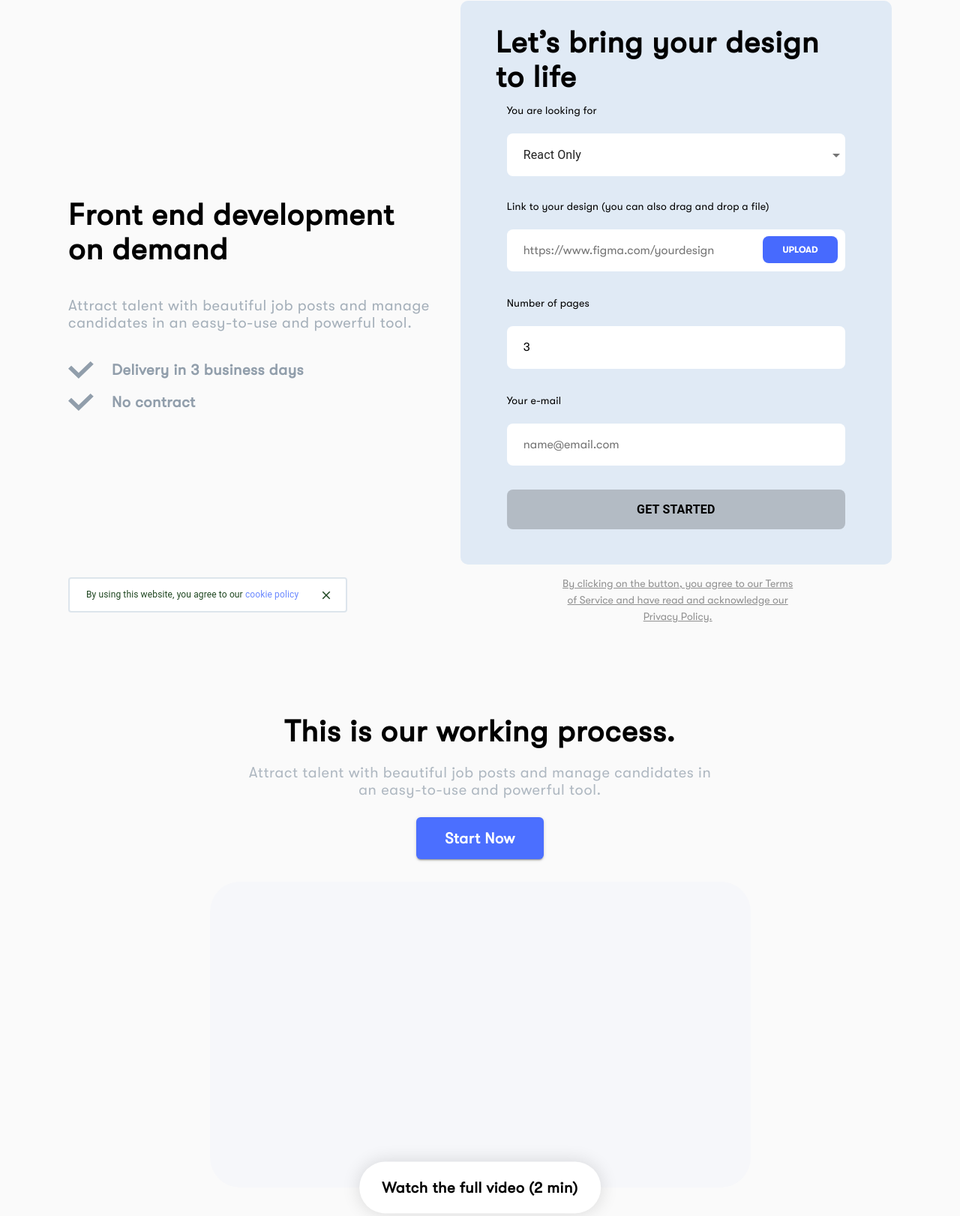
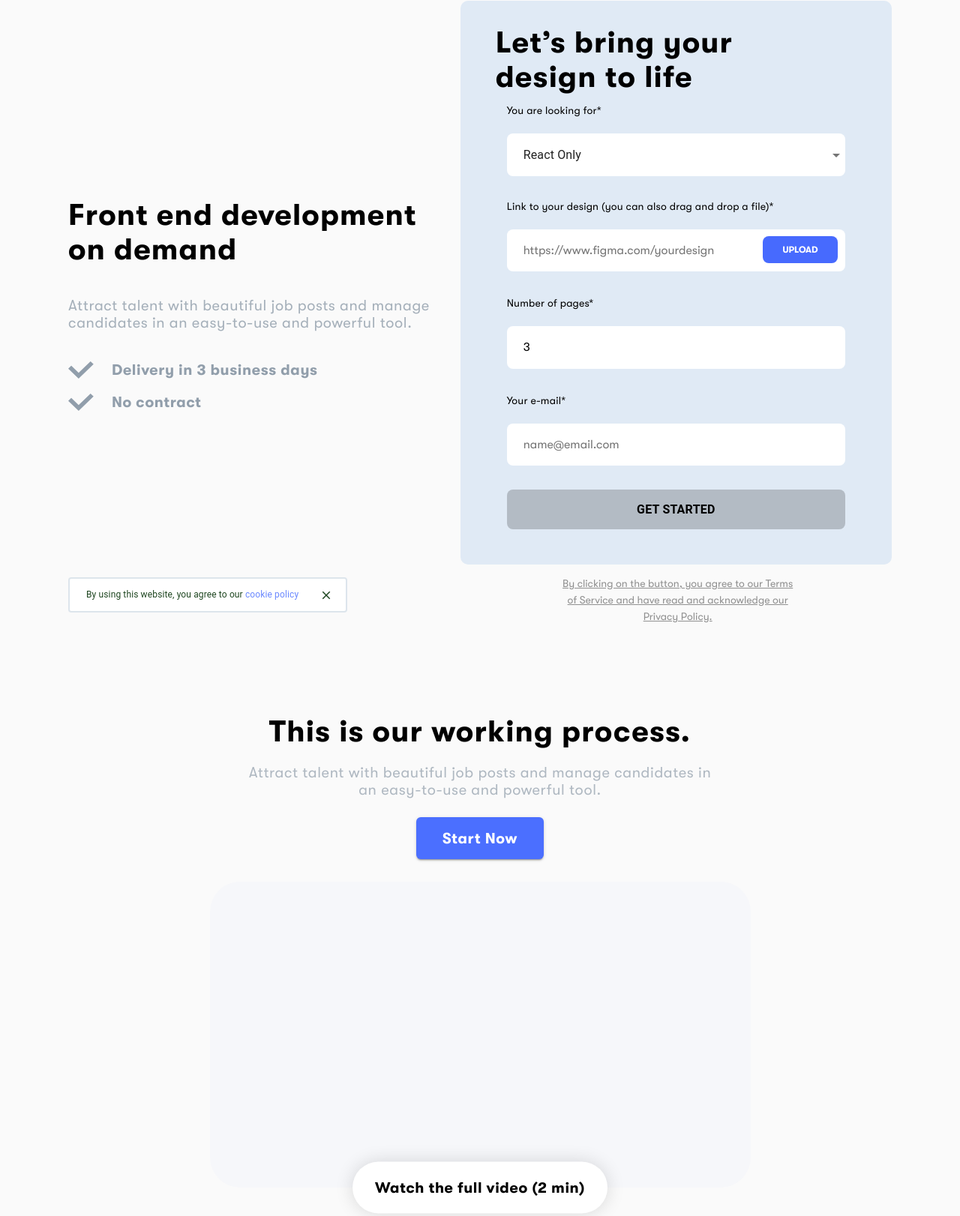
Before and after one commit to Mionder/devondemand, a Gatsby site: page / in a window 1280 px wide. Shown: the part 220-1842 px from the top of the page at 75% size. Built offline with nearby package versions, Linux system fonts and the light colour scheme; Gatsby itself is replaced by a stand-in of ours.

Commit message:
some styles minor updates

```diff
--- a/src/components/About/about.css
+++ b/src/components/About/about.css
@@ -9,7 +9,7 @@
 
 .about_title{
     color: #000000;
-    font-family: "GTWalsheimProBlack";
+    font-family: "GTWalsheimProBold";
     font-size: 40px;
     letter-spacing: 1.2px;
     max-width: 551px;
--- a/src/components/FirstMainForm/firstMainForm.js
+++ b/src/components/FirstMainForm/firstMainForm.js
@@ -179,7 +179,7 @@ export default class FirstMainForm extends Component{
                 <div className="form_dev">
                         <h5>Let’s bring your design to life</h5>
                         <div className="from-section">
-                        <span className="from-section__text">You are looking for</span>
+                        <span className="from-section__text">You are looking for*</span>
                         <div className="form-tabs">
                             <div className="selecter">
                                 <FormControl required >
@@ -191,16 +191,16 @@ export default class FirstMainForm extends Component{
                                         id: 'age-native-required',
                                     }}
                                     >
-                                    <option  value={"R"}>React Only</option>
-                                    <option  value={"Ra"}>React + Api</option>
+                                    <option value={"R"}>React Only</option>
+                                    <option value={"Ra"}>React + Api</option>
                                     <option value={"RN"}>React Native (Mobily) Only</option>
-                                    <option  value={"RNa"}>React Native (Mobily) + Api</option>
+                                    <option value={"RNa"}>React Native (Mobily) + Api</option>
                                     </Select>
                                 </FormControl>
                             </div>
                         </div>
                         <div className="form-upload">
-                            <span className="from-section__text">Link to your design (you can also drag and drop a file)</span>
+                            <span className="from-section__text">Link to your design (you can also drag and drop a file)*</span>
                             <input onDragOver={() => this.setState({isShowFirst: "third"})} name="link" type="text" onChange={this.handleChangeFile} id="fileUpload" value={fileValue} placeholder="https://www.figma.com/yourdesign" />
                            <div className="form-next">
                                 <div className="form-upload__helper">
@@ -217,9 +217,9 @@ export default class FirstMainForm extends Component{
                                 </div>
                            </div>
                         </div>
-                        <span className="from-section__text">Number of pages</span>
+                        <span className="from-section__text">Number of pages*</span>
                         <input name="pages" onChange={this.handleChangeNumber} value={numberPages}  id="pages" type="number" placeholder="3" />
-                        <span className="from-section__text">Your e-mail</span>
+                        <span className="from-section__text">Your e-mail*</span>
                         <input name="email" type="email" onChange={this.handleChangeEmail} value={emailValue} placeholder="name@email.com" />
                         {isFrontOnly ? <Button className={buttonColor ? "dispn" : "disp"}  variant="contained" onClick={this.checkError}>{getStarted}</Button>
                         : <Button onClick={this.checkSecond}  className={buttonColor ? "dispn" : "disp"} variant="contained">{continueLabel}</Button>}
--- a/src/components/Header/header.css
+++ b/src/components/Header/header.css
@@ -288,7 +288,7 @@
     .header .MuiButtonBase-root.MuiButton-root.MuiButton-contained.button_start.MuiButton-containedPrimary{
         font-size: 20px;
         margin: 10px 0px;
-        font-family: 'GTWalsheimPro';
+        font-family: "GTWalsheimProBold";
     }
     .header .mobile-menu ul li:first-child img{
         width: 100px;
--- a/src/components/MainDevelopment/mainDevelopment.css
+++ b/src/components/MainDevelopment/mainDevelopment.css
@@ -18,10 +18,10 @@
 .development-info h2{
     color: #000000;
     font-size: 40px;
-    font-weight: 900;
     letter-spacing: 1.2px;
     max-width: 490px;
     margin-bottom: 40px;
+    font-family: "GTWalsheimProBold";
 }
 
 .development-info p{
@@ -39,10 +39,10 @@
 .development-info li{
     color: #919eab;
     font-size: 20px;
-    font-weight: 700;
     letter-spacing: 0.6px;
     margin-bottom: 20px;
     display: flex;
+    font-family: "GTWalsheimProBold";
 }
 
 .development-info li img{
@@ -58,10 +58,10 @@
 .development-form h5{
     color: #000000;
     font-size: 40px;
-    font-weight: 900;
     letter-spacing: 1.2px;
     margin-bottom: 11px;
     padding-right: 20px;
+    font-family: "GTWalsheimProBold";
 }
 
 .development-form .from-section__text{
--- a/src/components/MainPricing/mainPricing.css
+++ b/src/components/MainPricing/mainPricing.css
@@ -14,12 +14,14 @@
     font-weight: 900;
     letter-spacing: 1.2px;
     margin-bottom: 76px;
+    font-family: "GTWalsheimProBold";
 }
 
 .pricing-wrapper h5{
     font-size: 30px;
     font-weight: 900;
     letter-spacing: 0.9px;
+    font-family: "GTWalsheimProBold";
 }
 
 .pricing-section {
@@ -46,6 +48,7 @@
     font-weight: 700;
     letter-spacing: 0.6px;
     display: flex;
+    font-family: "GTWalsheimProBold";
 }
 
 .pricing-section__list li img{
@@ -64,7 +67,8 @@
 .pricing-section__footer {
     font-size: 30px;
     font-weight: 900;
-    letter-spacing: 0.9px
+    letter-spacing: 0.9px;
+    font-family: "GTWalsheimProBold";
 }
 .pricing-section__footer a{
     text-decoration: underline;
--- a/src/components/MainProcess/mainProcess.css
+++ b/src/components/MainProcess/mainProcess.css
@@ -23,6 +23,7 @@
     font-weight: 900;
     letter-spacing: 1.2px;
     margin-bottom: 20px;
+    font-family: "GTWalsheimProBold";
 }
 
 .section-start p{
@@ -30,7 +31,7 @@
     color: #919eab;
     font-size: 20px;
     font-weight: 500;
-    letter-spacing: 0.6px
+    letter-spacing: 0.6px;
 }
 
 .section-start .MuiButton-containedPrimary{
@@ -46,6 +47,7 @@
     font-weight: 900;
     letter-spacing: 0.6px;
     text-transform: capitalize;
+    font-family: "GTWalsheimProBold";
 }
 
 .section-start .MuiButton-root{
@@ -80,11 +82,11 @@
     font-weight: 900;
     letter-spacing: 0.6px;
     transition: 0.3s;
+    font-family: "GTWalsheimProBold";
 }
 
 .process-video a:hover{
-    box-shadow: none;
-    transition: 0.3s;
+    background-color: #f7f7f7;
 }
 
 @media(max-width: 1024px){
--- a/src/components/Work/work.css
+++ b/src/components/Work/work.css
@@ -39,6 +39,9 @@
     margin-top: 35px;
     border: none;
     cursor: pointer;
+}
+.button_work:hover{
+    background-color: #f7f7f7;
 }
 
 .speed_info{
```
